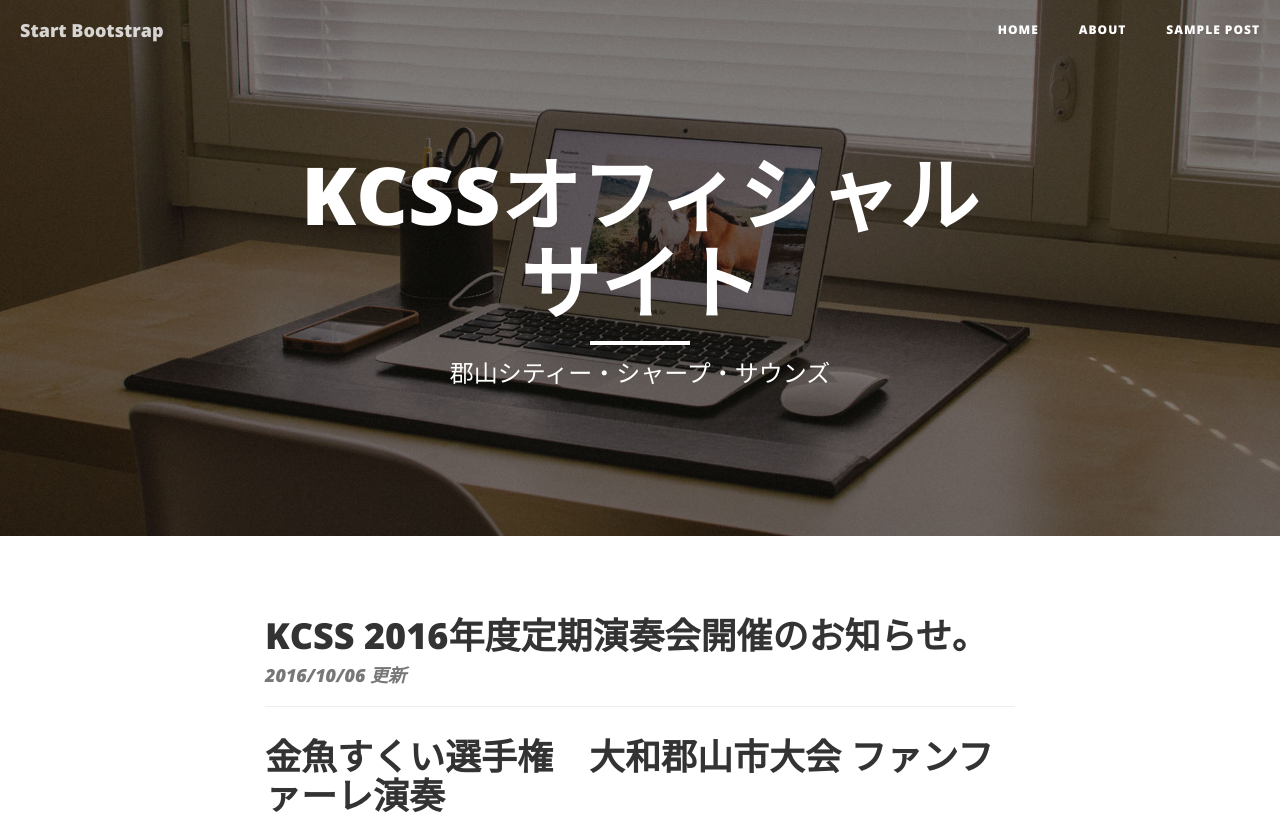
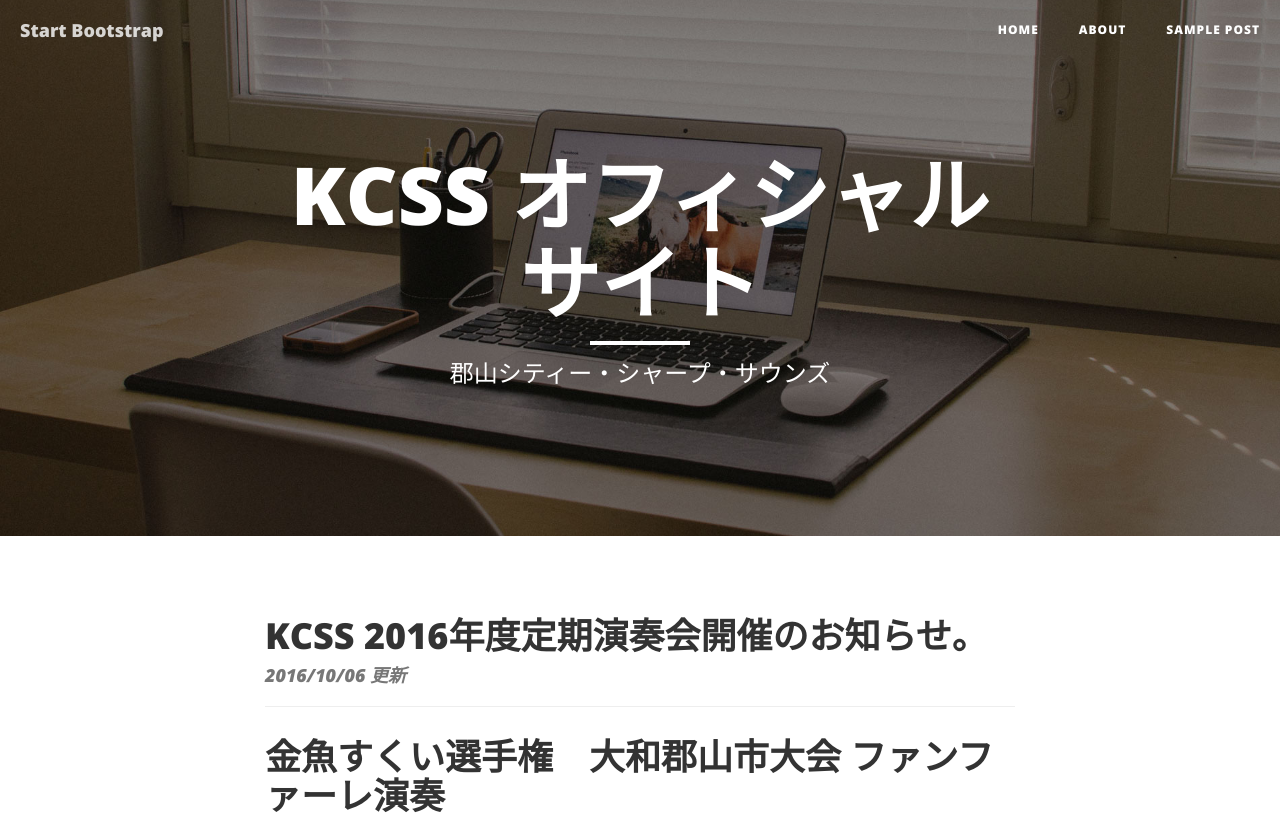
Before and after one commit to trompot/copy, a website: page rand3/index.html in a window 1280 px wide. Shown: the top 819 px of the page. Drawn offline with nearby package versions, Linux system fonts and the light colour scheme.

Commit message:
Update index.html

```diff
--- a/rand3/index.html
+++ b/rand3/index.html
@@ -74,7 +74,7 @@
             <div class="row">
                 <div class="col-lg-8 col-lg-offset-2 col-md-10 col-md-offset-1">
                     <div class="site-heading">
-                        <h1>KCSSオフィシャルサイト</h1>
+                        <h1>KCSS オフィシャルサイト</h1>
                         <hr class="small">
                         <span class="subheading">郡山シティー・シャープ・サウンズ</span>
                     </div>
```
